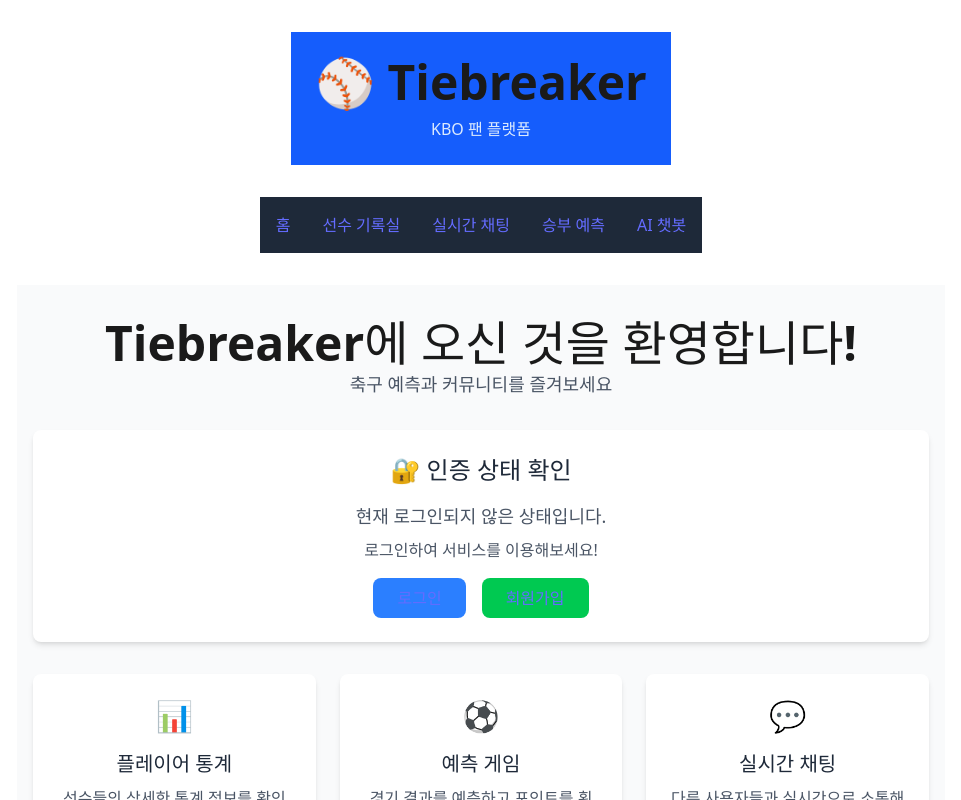
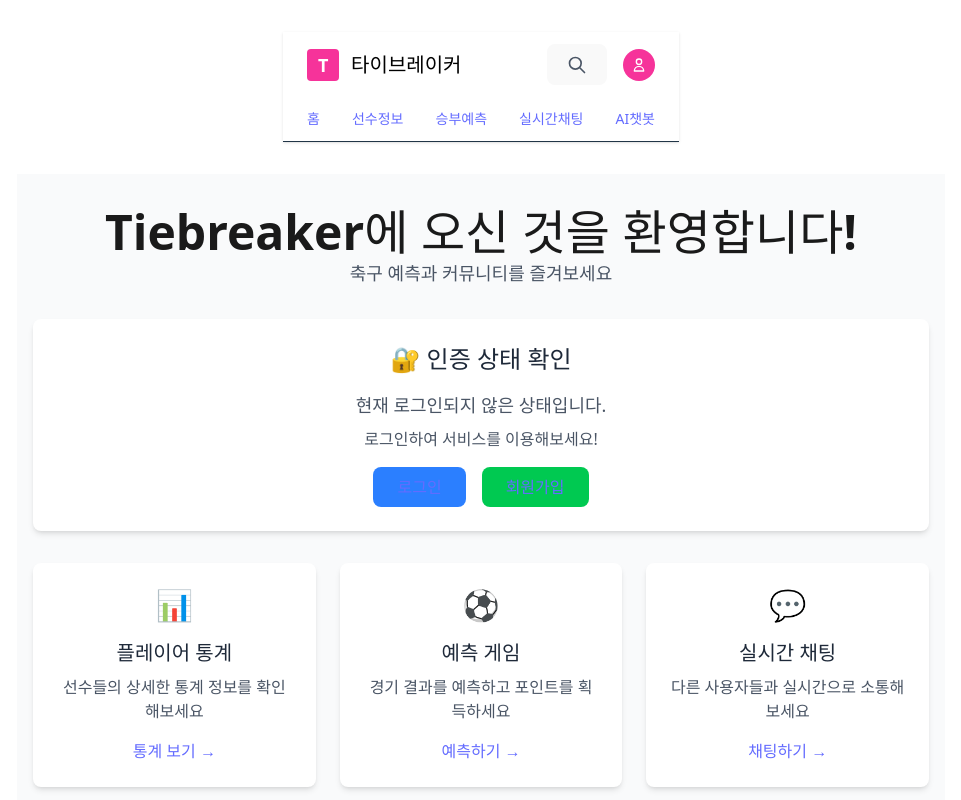
Before and after one commit to k0strum/Tiebreaker, a React (Vite) app in the folder frontend/: page / in a window 1280 px wide. Shown: the top 800 px of the page, without its empty margins (159-1120 px from the left). Built offline with nearby package versions, Linux system fonts and the light colour scheme.

Commit message:
axios 적용 안되있던 버그 수정 & 헤더 초안

```diff
--- a/frontend/package.json
+++ b/frontend/package.json
@@ -11,6 +11,7 @@
   },
   "dependencies": {
     "@tailwindcss/vite": "^4.1.11",
+    "axios": "^1.6.0",
     "jwt-decode": "^4.0.0",
     "react": "^19.1.0",
     "react-dom": "^19.1.0",
--- a/frontend/src/App.jsx
+++ b/frontend/src/App.jsx
@@ -3,6 +3,9 @@ import './App.css'
 
 // AuthContext import
 import { AuthProvider } from './contexts/AuthContext.jsx'
+
+// 컴포넌트 import
+import Header from './components/Header.jsx'
 
 // 페이지 컴포넌트들 (나중에 별도 파일로 분리 가능)
 import Home from './pages/Home.jsx'
@@ -11,28 +14,7 @@ import Chat from './pages/Chat.jsx'
 import Predictions from './pages/Predictions.jsx'
 import Chatbot from './pages/Chatbot.jsx'
 import Login from './pages/auth/Login.jsx'
-import Signup from './pages/auth/Signup.jsx'
-
-// 헤더 컴포넌트 (나중에 별도 파일로 분리)
-const Header = () => (
-  <header className="bg-blue-600 text-white p-6 text-center">
-    <h1 className="text-3xl font-bold">⚾ Tiebreaker</h1>
-    <p className="text-blue-100 mt-2">KBO 팬 플랫폼</p>
-  </header>
-);
-
-// 네비게이션 컴포넌트
-const Navigation = () => (
-  <nav className="bg-gray-800 text-white p-4">
-    <ul className="flex justify-center space-x-8">
-      <li><a href="/" className="hover:text-blue-300">홈</a></li>
-      <li><a href="/stats" className="hover:text-blue-300">선수 기록실</a></li>
-      <li><a href="/chat" className="hover:text-blue-300">실시간 채팅</a></li>
-      <li><a href="/predictions" className="hover:text-blue-300">승부 예측</a></li>
-      <li><a href="/chatbot" className="hover:text-blue-300">AI 챗봇</a></li>
-    </ul>
-  </nav>
-);
+// import Signup from './pages/auth/Signup.jsx'
 
 // 조건부 헤더를 사용하는 메인 컴포넌트
 const AppContent = () => {
@@ -47,13 +29,12 @@ const AppContent = () => {
   return (
     <div className="app-container">
       {shouldShowHeader && <Header />}
-      {shouldShowHeader && <Navigation />}
 
       <main>
         <Routes>
           <Route path="/" element={<Home />} />
           <Route path="/login" element={<Login />} />
-          <Route path="/signup" element={<Signup />} />
+          {/* <Route path="/signup" element={<Signup />} /> */}
           <Route path="/stats" element={<PlayerStats />} />
           <Route path="/chat" element={<Chat />} />
           <Route path="/predictions" element={<Predictions />} />
--- /dev/null
+++ b/frontend/src/components/Header.jsx
@@ -0,0 +1,88 @@
+import React from 'react';
+import { Link, useLocation } from 'react-router-dom';
+import { useAuth } from '../contexts/AuthContext';
+
+const Header = () => {
+  const { user, logout } = useAuth();
+  const location = useLocation();
+
+  const navigationItems = [
+    { path: '/', label: '홈' },
+    { path: '/stats', label: '선수정보' },
+    { path: '/predictions', label: '승부예측' },
+    { path: '/chat', label: '실시간채팅' },
+    { path: '/chatbot', label: 'AI챗봇' }
+  ];
+
+  return (
+    <div className="bg-white shadow-sm border-b">
+      {/* Top Bar */}
+      <div className="bg-white px-6 py-3 flex justify-between items-center">
+        {/* Left side - Logo and Brand */}
+        <div className="flex items-center space-x-3">
+          <div className="w-8 h-8 bg-pink-500 rounded flex items-center justify-center">
+            <span className="text-white font-bold text-lg">T</span>
+          </div>
+          <span className="text-black font-bold text-xl">타이브레이커</span>
+        </div>
+
+        {/* Right side - Search and Profile */}
+        <div className="flex items-center space-x-4">
+          {/* Search Icon */}
+          <button className="p-2 hover:bg-gray-100 rounded-full transition-colors">
+            <svg className="w-5 h-5 text-gray-600" fill="none" stroke="currentColor" viewBox="0 0 24 24">
+              <path strokeLinecap="round" strokeLinejoin="round" strokeWidth={2} d="M21 21l-6-6m2-5a7 7 0 11-14 0 7 7 0 0114 0z" />
+            </svg>
+          </button>
+
+          {/* Profile/Login */}
+          {user ? (
+            <div className="flex items-center space-x-2">
+              <div className="w-8 h-8 bg-pink-500 rounded-full flex items-center justify-center">
+                <span className="text-white text-sm font-medium">
+                  {user.username ? user.username.charAt(0).toUpperCase() : 'U'}
+                </span>
+              </div>
+              <button
+                onClick={logout}
+                className="text-sm text-gray-600 hover:text-gray-800 transition-colors"
+              >
+                로그아웃
+              </button>
+            </div>
+          ) : (
+            <Link
+              to="/login"
+              className="w-8 h-8 bg-pink-500 rounded-full flex items-center justify-center hover:bg-pink-600 transition-colors"
+            >
+              <svg className="w-4 h-4 text-white" fill="none" stroke="currentColor" viewBox="0 0 24 24">
+                <path strokeLinecap="round" strokeLinejoin="round" strokeWidth={2} d="M16 7a4 4 0 11-8 0 4 4 0 018 0zM12 14a7 7 0 00-7 7h14a7 7 0 00-7-7z" />
+              </svg>
+            </Link>
+          )}
+        </div>
+      </div>
+
+      {/* Navigation Bar */}
+      <nav className="bg-white px-6 py-3">
+        <div className="flex space-x-8">
+          {navigationItems.map((item) => (
+            <Link
+              key={item.path}
+              to={item.path}
+              className={`text-sm font-bold transition-colors ${
+                location.pathname === item.path
+                  ? 'text-pink-500'
+                  : 'text-gray-800 hover:text-pink-500'
+              }`}
+            >
+              {item.label}
+            </Link>
+          ))}
+        </div>
+      </nav>
+    </div>
+  );
+};
+
+export default Header;
```
Also changed, not shown: 2 other files (tests, documents, lock files or other folders).
